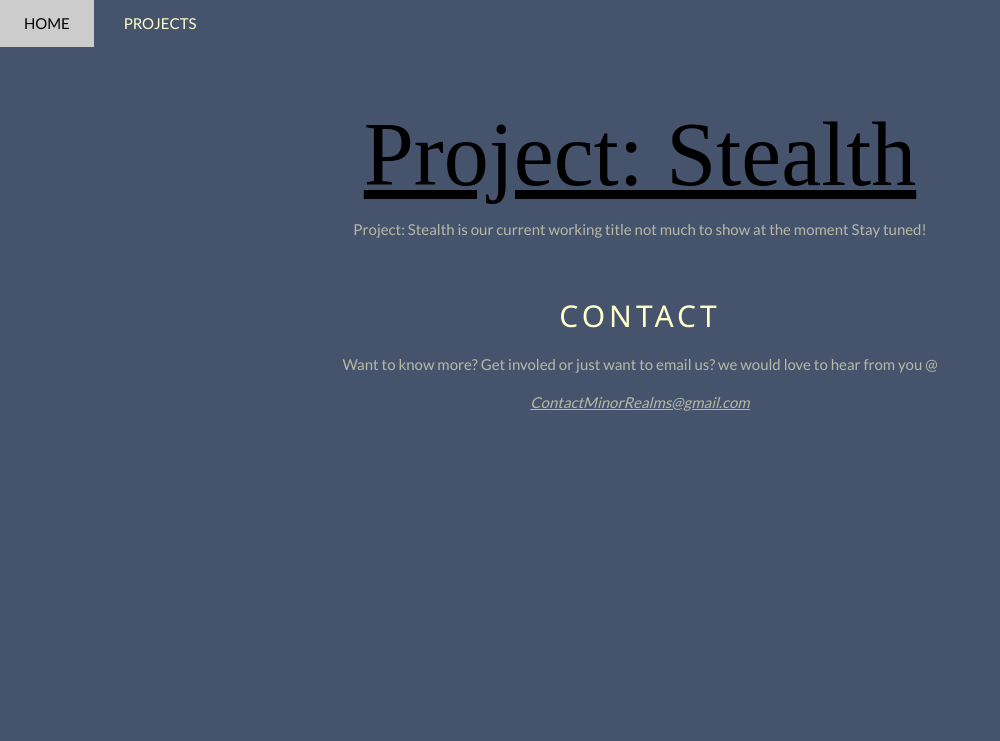
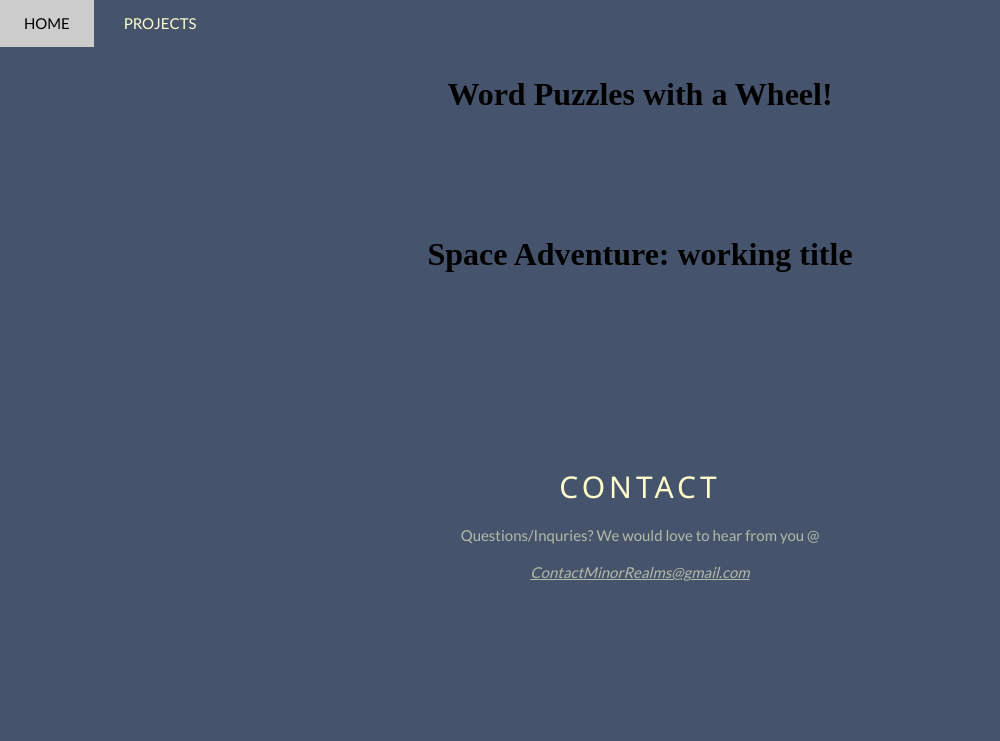
Before and after one commit to RototRobot/MinorRealms, a plain HTML site: page games.html in a window 1280 px wide. Shown: the whole page, without its empty margins (0-1000 px from the left). Drawn offline with nearby package versions, Linux system fonts and the light colour scheme.

Commit message:
Various Changes
Corrected images.

updated Bio

Changes WIP games

```diff
--- a/games.html
+++ b/games.html
@@ -11,15 +11,23 @@
 body {
 font-family: "Lato", sans-serif;
 }
-.auto-style5 {
-	font-size: 90px;
-	font-family: SimSun;
+.auto-style3 {
+	font-family: "Segoe UI Black";
 	color: #000000;
-	vertical-align: text-bottom;
-	text-decoration: underline;
+	font-weight: bold;
+	font-size: xx-large;
+	vertical-align: middle;
+	line-height: 150%;
+	text-align: center;
 }
 </style>
 <body style="color: #FFFFCC; background-color: #46536C">
+
+<p><br></p>
+<p class="auto-style3">Word Puzzles with a Wheel!</p>
+<p class="auto-style3">&nbsp;</p>
+<p class="auto-style3">Space Adventure: working title</p>
+<p class="auto-style3">&nbsp;</p>
 
 <!-- Navbar -->
 <gameimage background: url( "images/landscape-1158269.jpg") no-repeat center center fixed;
@@ -39,29 +47,17 @@ font-family: "Lato", sans-serif;
 <div id="navDemo" class="w3-bar-block w3-hide w3-hide-large w3-hide-medium w3-top" style="margin-top: 46px">
 	<a class="w3-bar-item w3-button w3-padding-large" href="#tour">PROJECTS</a>
 </div>
-<!-- The Dev Section -->
-<div id="band" class="w3-container w3-content w3-center w3-padding-64" style="max-width: 800px; height: 100px;">
-	<br>
-	<link href="css/styles.css" rel="stylesheet" type="text/css" />
-	<!--<span class="auto-style3">
-	< class="w3-middle" height="200%" src="images/landscape-1158269.jpg" width="200%"><br>
-	</span>--><span class="auto-style5" style="width: 30px; height: 30px">
-	Project: Stealth</span></div>
 
 <!-- The Contact Section -->
-<div id="contact" class="w3-container w3-content" style="max-width: 800px">
-	<p class="w3-opacity w3-center">&nbsp;</p>
-	<p class="w3-opacity w3-center">&nbsp;</p>
-	<p class="w3-opacity w3-center">Project: Stealth is our current working
-	title not much to show at the moment Stay tuned!</p>
-	<p class="w3-opacity w3-center">&nbsp;</p>
+<div id="contact" class="w3-container w3-content w3-padding-64" style="max-width: 800px">
 	<h2 class="w3-wide w3-center">CONTACT</h2>
-	<p class="w3-opacity w3-center">Want to know more? Get involed or just want
-	to email us? we would love to hear from you @</p>
+	<p class="w3-opacity w3-center">Questions/Inquries? We would love to hear from you @</p>
 	<p class="w3-opacity w3-center"><i>
 	<a href="mailto:ContactMinorRealms@gmail.com">ContactMinorRealms@gmail.com</a></i></p>
 	<p class="w3-opacity w3-center">&nbsp;</p>
+	<p class="w3-opacity w3-center">&nbsp;</p>
 </div>
+
 
 <p class="w3-opacity w3-center">
 &nbsp;</p>
```
Also changed, not shown: index.html (+7 -7 lines), images/mr_robert.png (added), images/robot_ninja_pirate.png (added), images/template.png (added).
